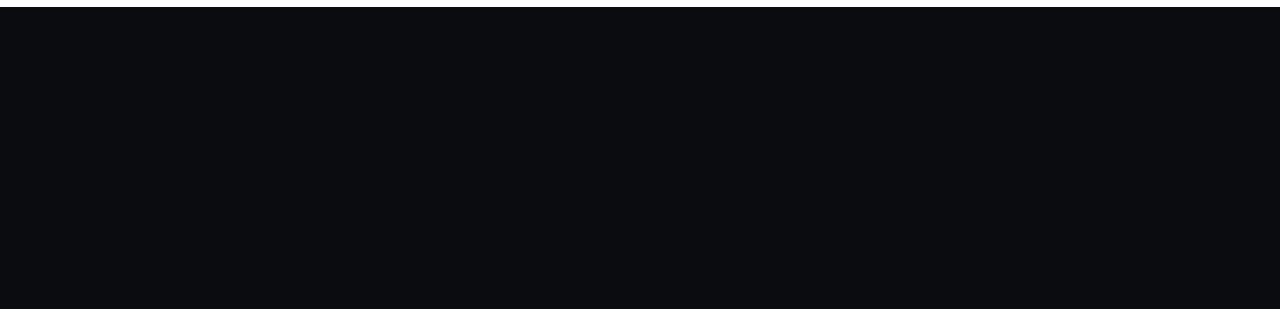
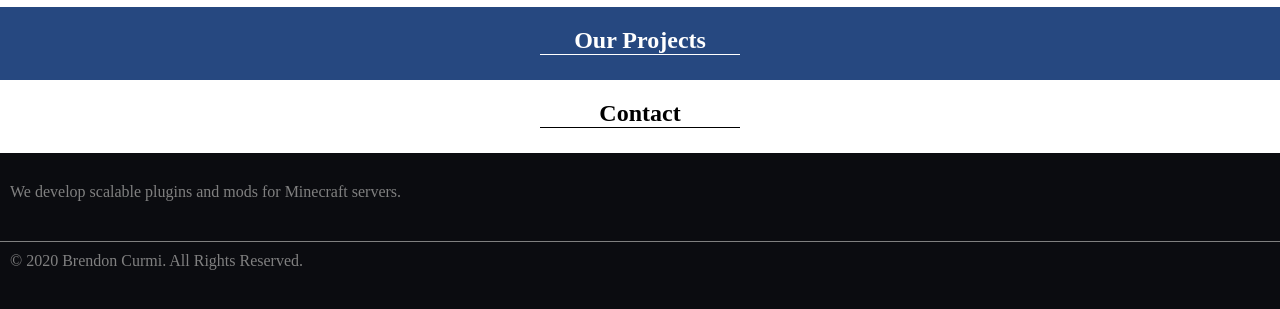
Before and after one commit to FxDevelopment/fxdevelopment.github.io, a plain HTML site: page index.html in a window 1280 px wide. Shown: the part 1155-1464 px from the top of the page. Before the commit the page ends 1162 px from the top, so only its background shows below. Drawn offline with Linux system fonts and the light colour scheme.

Commit message:
Update index.html

```diff
--- a/index.html
+++ b/index.html
@@ -38,5 +38,42 @@
         <span>Minecraft Forge</span>
     </div>
 </section>
+<section id="projects">
+    <h2>Our Projects</h2>
+    <div id="projects-here" class="grid">
+    </div>
+</section>
+<section id="contact">
+    <h2>Contact</h2>
+    <div id="contact-here" class="grid">
+    </div>
+</section>
+<footer>
+    <div style="display: flex;">
+        <div class="footer-col-lg">
+            <!--<img src=""/>-->
+            <span>We develop scalable plugins and mods for Minecraft servers.</span>
+        </div>
+        <!--<div class="footer-col">
+            <ul>
+                <li>Projects</li>
+                <li>Contact Us</li>
+            </ul>
+        </div>
+        <div class="footer-col">
+            <ul>
+                <li>Items1</li>
+                <li>Items2</li>
+            </ul>
+        </div>
+        <div class="footer-col">
+            <a href="https://discord.gg/VFNTycm" class="social-link"><i class="fab fa-discord"></i></a>
+            <a href="https://github.com/FxDevelopment" class="social-link"><i class="fab fa-github"></i></a>
+        </div>-->
+    </div>
+    <div class="copy">
+        <div>&copy; 2020 Brendon Curmi. All Rights Reserved.</div>
+    </div>
+</footer>
 </body>
 </html>
```
